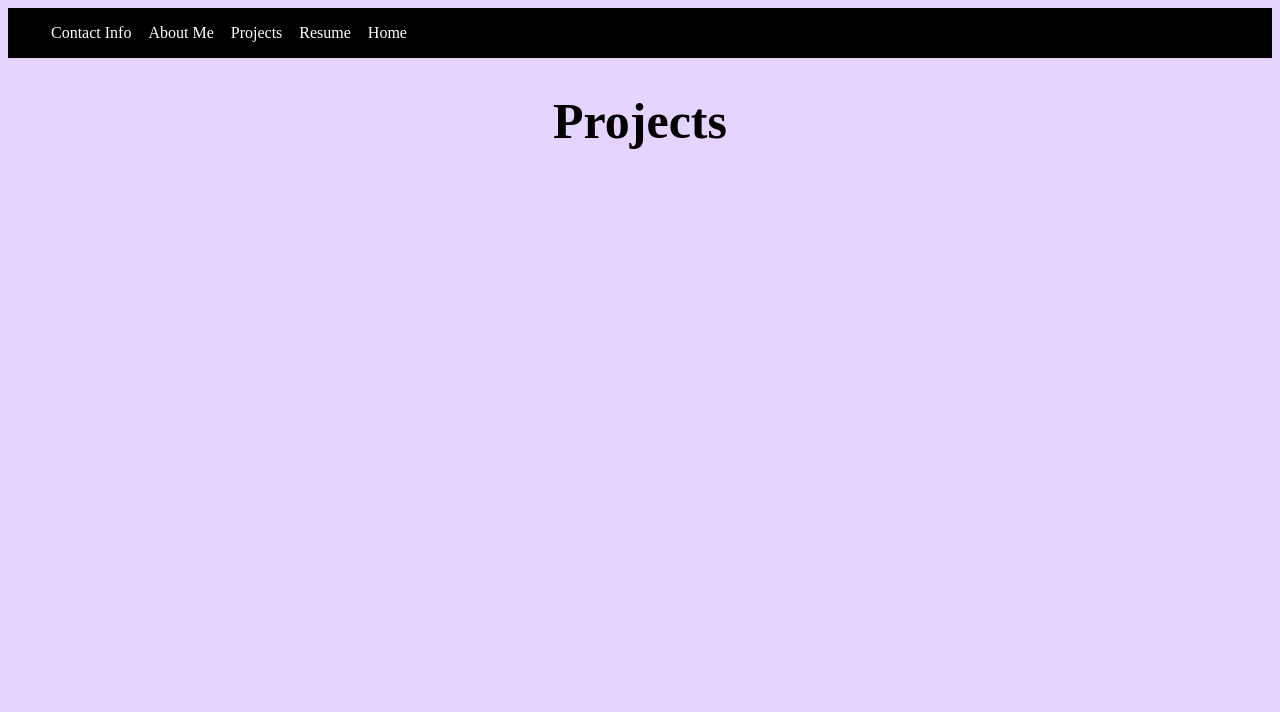
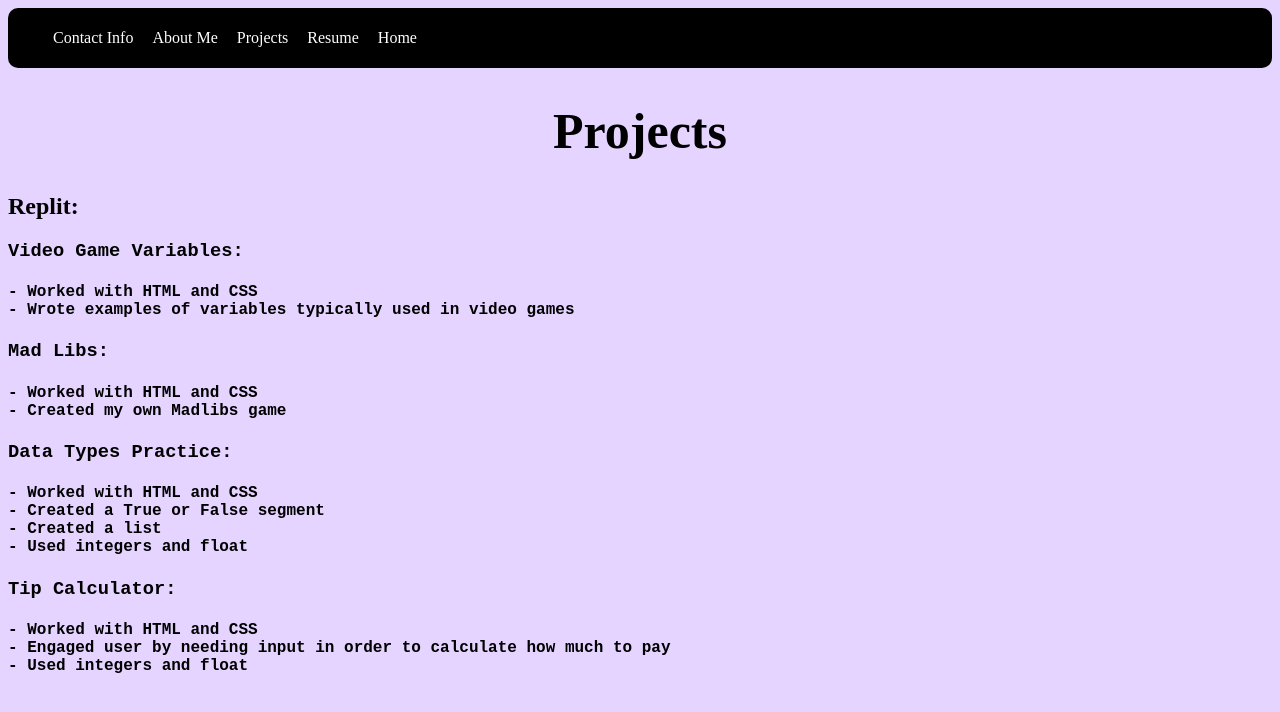
Before and after one commit to Tracey26/Tracey26.github.io, a plain HTML site: page projects.html in a window 1280 px wide. Drawn offline with Linux system fonts and the light colour scheme; a web font is replaced by a local one.

Commit message:
Edited Nav Bar

```diff
--- a/projects.html
+++ b/projects.html
@@ -30,6 +30,34 @@
 </nav>
 
     <h1>Projects</h1>
+    <h2>Replit:</h2>
+    <h3>Video Game Variables:</h3>
+    <h4>
+    - Worked with HTML and CSS <br>
+    - Wrote examples of variables typically used in video games<br>
+    </h4>
+
+    <h3>Mad Libs:</h3>
+    <h4>
+    - Worked with HTML and CSS <br>
+    - Created my own Madlibs game<br>
+    </h4>
+
+    <h3>Data Types Practice:</h3>
+    <h4>
+    - Worked with HTML and CSS <br>
+    - Created a True or False segment<br>
+    - Created a list<br>
+    - Used integers and float<br>
+    </h4>
+
+    <h3>Tip Calculator:</h3>
+    <h4>
+    - Worked with HTML and CSS <br>
+    - Engaged user by needing input in order to calculate how much to pay<br>
+    - Used integers and float<br>
+    </h4>
+
 
 </body>
 
--- a/style.css
+++ b/style.css
@@ -6,17 +6,18 @@ body {
 }
 
 nav {
-  background-color: black;
+  background-color: rgb(0, 0, 0);
   position: relative;
   display: flex;
   justify-items: center;
+  border-radius: 10px;
 }
 
 li {
   color: rgb(255, 255, 255);
   list-style: none;
-  padding: 3px;
-  display: inline;
+  padding: 5px;
+  display: inline-block;
   padding-right: 10px;
 
 }
@@ -27,7 +28,7 @@ li:hover {
 	cursor: pointer;
 }
 
-ul, a {
+a {
   text-decoration: none;
 }
 
@@ -37,6 +38,6 @@ h1 {
   font-size: 50px;
 }
 
-h2 {
+h3, h4 {
   font-family: 'Courier New', Courier, monospace;
 }
```
